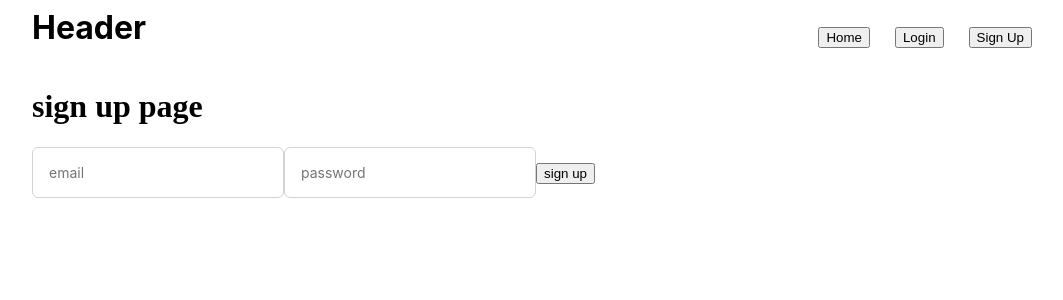
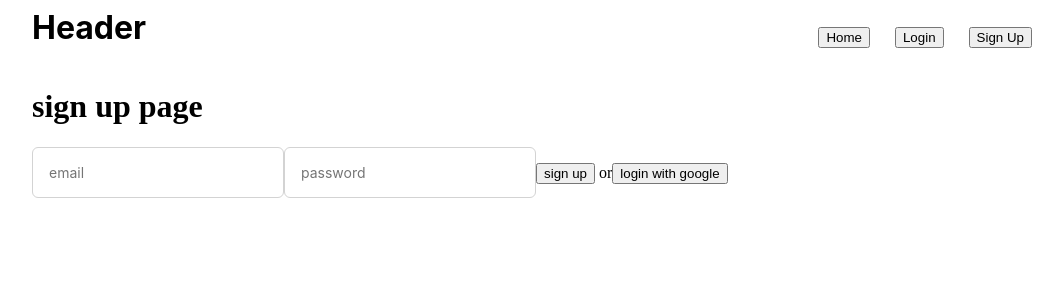
Before and after one commit to mhanna15/RecruiterDB, a React (Create React App) app: page /signup in a window 1280 px wide. Shown: the top 300 px of the page, without its empty margins (108-1171 px from the left). Built offline with nearby package versions, Linux system fonts and the light colour scheme; no server answers.

Commit message:
added google auth

```diff
--- a/src/App.tsx
+++ b/src/App.tsx
@@ -3,9 +3,9 @@ import './App.css';
 import React from 'react';
 import { Navigate, Route, Routes } from 'react-router-dom';
 
-import Companies from './pages/Companies/Companies';
 import Header from './components/Header/Header';
 import { useAuth } from './context/AuthContext';
+import Companies from './pages/Companies/Companies';
 import NotFound from './pages/Error/NotFound';
 import LoggedInHome from './pages/Home/LoggedInHome';
 import LoggedOutHome from './pages/Home/LoggedOutHome';
--- a/src/components/Header/Header.tsx
+++ b/src/components/Header/Header.tsx
@@ -15,7 +15,7 @@ const Header = (props: { isLoggedIn: boolean }) => {
     e.preventDefault();
     try {
       await logout();
-      navigate('/');
+      navigate('/login');
     } catch (e: any) {
       setError(JSON.stringify(e));
     }
@@ -55,7 +55,6 @@ const Header = (props: { isLoggedIn: boolean }) => {
         {buttons}
         {error}
       </div>
-
     </div>
   );
 };
--- a/src/context/AuthContext.jsx
+++ b/src/context/AuthContext.jsx
@@ -1,7 +1,9 @@
 import {
   createUserWithEmailAndPassword,
+  GoogleAuthProvider,
   sendPasswordResetEmail,
   signInWithEmailAndPassword,
+  signInWithPopup,
   signOut,
 } from 'firebase/auth';
 import React, { useContext, useEffect, useState } from 'react';
@@ -24,6 +26,11 @@ export const AuthProvider = ({ children }) => {
 
   const login = (email, password) => {
     return signInWithEmailAndPassword(auth, email, password);
+  };
+
+  const loginWithGoogle = async () => {
+    const provider = new GoogleAuthProvider();
+    await signInWithPopup(auth, provider);
   };
 
   const logout = () => {
@@ -59,6 +66,7 @@ export const AuthProvider = ({ children }) => {
     resetPassword,
     updateEmail,
     updatePassword,
+    loginWithGoogle,
   };
 
   return (
--- a/src/pages/Login/Login.tsx
+++ b/src/pages/Login/Login.tsx
@@ -10,9 +10,9 @@ const Login = () => {
 
   const navigate = useNavigate();
 
-  const { login } = useAuth();
+  const { login, loginWithGoogle } = useAuth();
 
-  const handleSubmit = async (e: any) => {
+  const handleLogin = async (e: any) => {
     e.preventDefault();
     try {
       await login(email, password);
@@ -21,10 +21,19 @@ const Login = () => {
       setError(JSON.stringify(e));
     }
   };
+
+  const handleGoogleLogin = async () => {
+    try {
+      await loginWithGoogle();
+      navigate('/');
+    } catch (e: any) {
+      setError(JSON.stringify(e));
+    }
+  };
+
   return (
     <div>
       <h1>Login page</h1>
-      <form onSubmit={handleSubmit}>
       <div>
         <input
           type="email"
@@ -36,10 +45,10 @@ const Login = () => {
           placeholder="password"
           onChange={(e) => setPassword(e.target.value)}
         />
-          <button>login</button>
+        <button onClick={handleLogin}>login</button> or
+        <button onClick={handleGoogleLogin}> login with google</button>
         {error}
       </div>
-      </form>
     </div>
   );
 };
--- a/src/pages/SignUp/SignUp.tsx
+++ b/src/pages/SignUp/SignUp.tsx
@@ -8,11 +8,11 @@ const SignUp = () => {
   const [password, setPassword] = useState<string>('');
   const [error, setError] = useState<string>('');
 
-  const { signup } = useAuth();
+  const { signup, loginWithGoogle } = useAuth();
 
   const navigate = useNavigate();
 
-  const handleSubmit = async (e: any) => {
+  const handleSignUp = async (e: any) => {
     e.preventDefault();
     try {
       await signup(email, password);
@@ -22,10 +22,18 @@ const SignUp = () => {
     }
   };
 
+  const handleGoogleLogin = async () => {
+    try {
+      await loginWithGoogle();
+      navigate('/');
+    } catch (e: any) {
+      setError(JSON.stringify(e));
+    }
+  };
+
   return (
     <div>
       <h1>sign up page</h1>
-      <form onSubmit={handleSubmit}>
       <div>
         <input
           type="email"
@@ -37,10 +45,10 @@ const SignUp = () => {
           placeholder="password"
           onChange={(e) => setPassword(e.target.value)}
         />
-          <button>sign up</button>
+        <button onClick={handleSignUp}>sign up</button> or
+        <button onClick={handleGoogleLogin}> login with google</button>
         {error}
       </div>
-      </form>
     </div>
   );
 };
```
Lines whose indentation alone changed are shown as unchanged.
